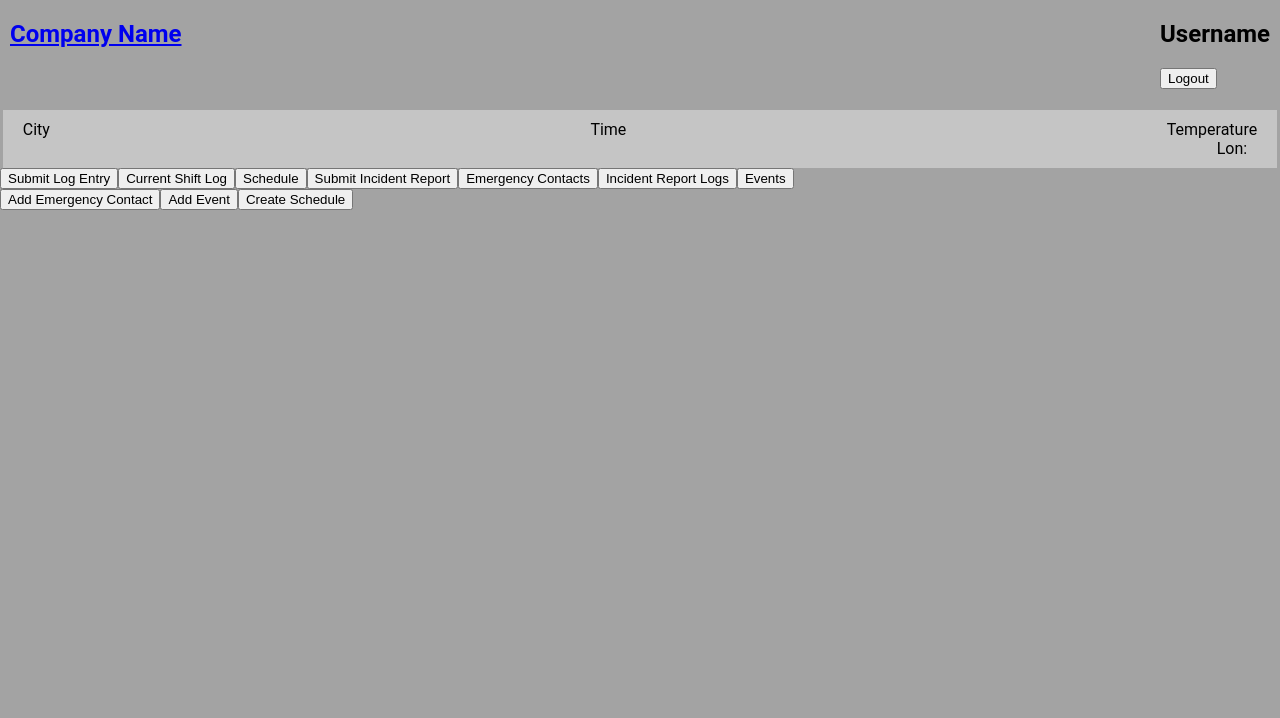
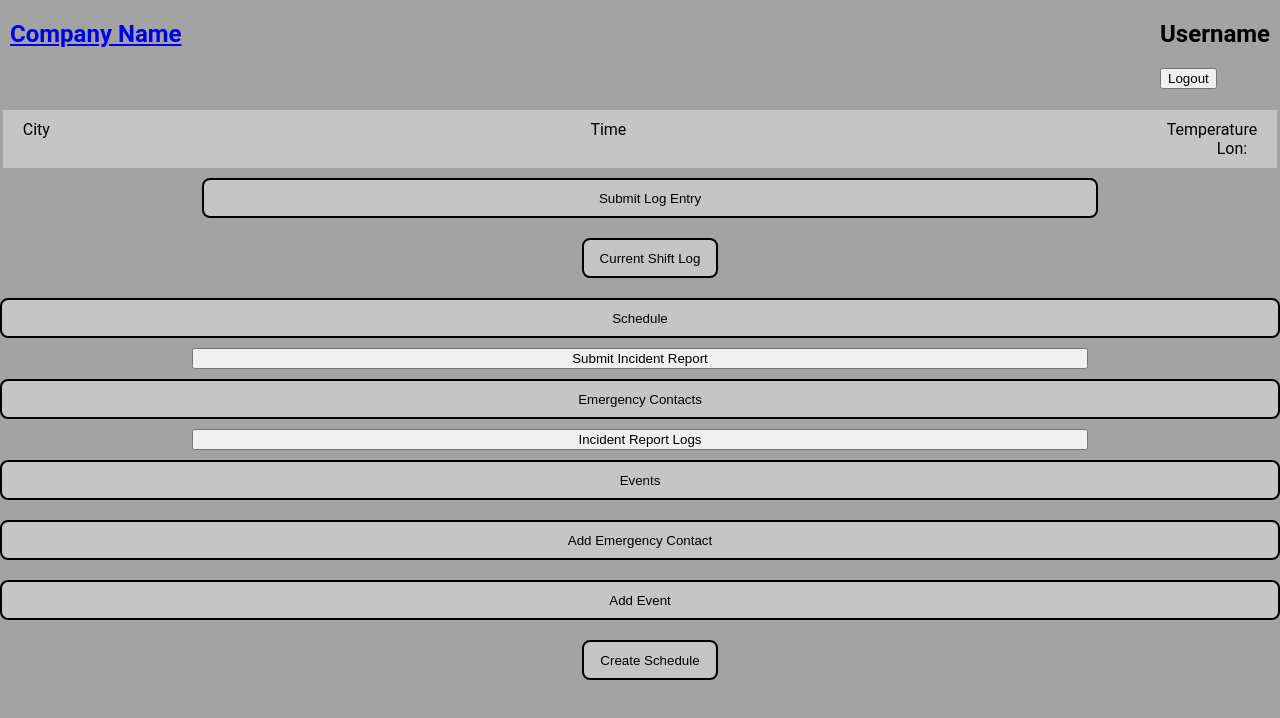
Before and after one commit to CognitivePrimate/gc-final-front-end, a React (Create React App) app: page /HomeScreen in a window 1280 px wide. Shown: the top 718 px of the page. Built offline with nearby package versions, Linux system fonts and the light colour scheme; no server answers.

Commit message:
changing drivers

```diff
--- a/src/Components/HomeScreen/HomeScreen.css
+++ b/src/Components/HomeScreen/HomeScreen.css
@@ -11,7 +11,7 @@ main.home-screen-main section.home-screen-options-containers {
 }
 
 main.home-screen-main button.home-screen-button {
-    width: 60%;
+    width: 100%;
     margin: 10px;
     height: 40px;
     border-style: solid;
@@ -23,3 +23,7 @@ main.home-screen-main button.home-screen-button {
 section.hidden {
     display: none;
 }
+
+.home-screen-button-link {
+    width: 70vw;
+}
--- a/src/Components/HomeScreen/HomeScreen.tsx
+++ b/src/Components/HomeScreen/HomeScreen.tsx
@@ -1,9 +1,9 @@
 import React from 'react';
 import { Link } from 'react-router-dom';
 
+import "./HomeScreen.css";
 
 const HomeScreen = () => {
-
 
     return (
 
@@ -13,12 +13,12 @@ const HomeScreen = () => {
         <main className="home-screen-main">
             <div className="home-screen-container">
                 <section className="home-screen-options-volunteers home-screen-options-containers">
-                    <Link to="/NewLogEntry" className="home-screen-button"><button className="home-screen-button">Submit Log Entry</button></Link>
+                    <Link to="/NewLogEntry" className="home-screen-button-link"><button className="home-screen-button">Submit Log Entry</button></Link>
                     <Link to="/DailyShiftLog"><button className="home-screen-button">Current Shift Log</button></Link>
                     <button className="home-screen-button">Schedule</button>
-                    <Link to="/SubmitIncidentReport"><button className="home-screen-button">Submit Incident Report</button></Link>
+                    <Link to="/SubmitIncidentReport"><button className="home-screen-button-link">Submit Incident Report</button></Link>
                     <button className="home-screen-button">Emergency Contacts</button>
-                    <Link to="/IncidentReportLogs"><button className="home-screen-button">Incident Report Logs</button></Link>
+                    <Link to="/IncidentReportLogs"><button className="home-screen-button-link">Incident Report Logs</button></Link>
                     <button className="home-screen-button">Events</button>
                 </section>
                 <section className="home-screen-options-admin home-screen-options-containers hidden">
--- a/src/Components/ScheduleCreation/schedule-creation.tsx
+++ b/src/Components/ScheduleCreation/schedule-creation.tsx
@@ -72,14 +72,17 @@ const ScheduleCreation = () => {
             <h3>Create a new schedule:</h3>
         <form className="scheduleCreationForm" action="submit">
 
-            <label htmlFor="datesNeeded">Date Needed:</label>
-            <input type="date" name="datesNeeded" id="datesNeeded" value={dateNeeded} onChange={newDateNeeded}/>
+            <label htmlFor="dateNeeded">Date Needed:</label>
+            <input type="date" name="dateNeeded" id="dateNeeded" value={dateNeeded} onChange={newDateNeeded}/>
             <br/>
             <label htmlFor="volunteersNeeded">Volunteers Needed:</label>
             <input type="number" name="volunteersNeeded" id="volunteersNeeded" value={volunteersNeeded} onChange={newVolunteersNeeded}/>
 
-            <label htmlFor="volunteersNeeded">Volunteers Needed:</label>
-            <input type="number" name="volunteersNeeded" id="volunteersNeeded" value={volunteersNeeded} onChange={newVolunteersNeeded}/>
+            <label htmlFor="startTime">Start Time:</label>
+            <input type="time" name="startTime" id="startTime" value={startTime} onChange={newStartTime}/>
+
+            <label htmlFor="endTime">end Time:</label>
+            <input type="time" name="endTime" id="endTime" value={endTime} onChange={newEndTime}/>
 
 
         </form>
```
